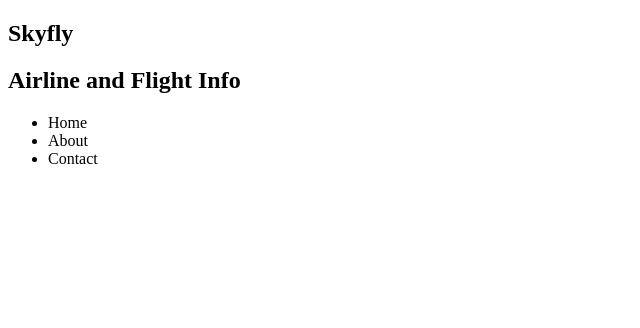
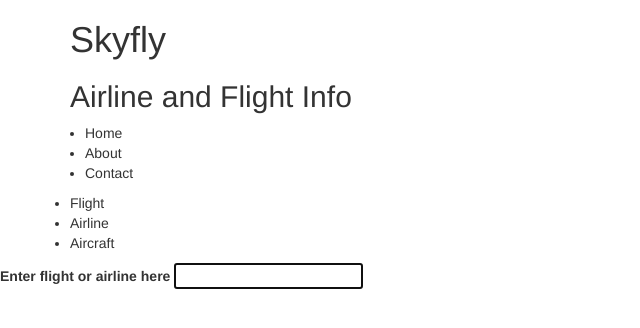
Before and after one commit to Gerpha/Q1-Project, a plain HTML site: page index.html in a window 1280 px wide. Shown: the whole page, without its empty margins (0-640 px from the left). Drawn offline with nearby package versions, Linux system fonts and the light colour scheme.

Commit message:
Added nav bars and search input

```diff
--- a/index.html
+++ b/index.html
@@ -2,6 +2,9 @@
 <html>
   <head>
     <meta charset="utf-8">
+    <link rel="stylesheet" href="https://maxcdn.bootstrapcdn.com/bootstrap/3.3.7/css/bootstrap.min.css" integrity="sha384-BVYiiSIFeK1dGmJRAkycuHAHRg32OmUcww7on3RYdg4Va+PmSTsz/K68vbdEjh4u" crossorigin="anonymous">
+    <script src="https://maxcdn.bootstrapcdn.com/bootstrap/3.3.7/js/bootstrap.min.js" integrity="sha384-Tc5IQib027qvyjSMfHjOMaLkfuWVxZxUPnCJA7l2mCWNIpG9mGCD8wGNIcPD7Txa" crossorigin="anonymous"></script>
+    <script src="https://code.jquery.com/jquery-3.1.1.min.js" integrity="sha256-hVVnYaiADRTO2PzUGmuLJr8BLUSjGIZsDYGmIJLv2b8=" crossorigin="anonymous"></script>
     <title>Aviation Data</title>
   </head>
 
@@ -23,6 +26,20 @@
         </nav>
       </div>
     </header>
-
+    <main>
+    <section>
+      <div>
+        <nav>
+          <ul class="container">
+            <li><a href=""></a>Flight</li>
+            <li><a href=""></a>Airline</li>
+            <li><a href=""></a>Aircraft</li>
+          </ul>
+        </nav>
+        <label for="search">Enter flight or airline here</label>
+        <input type="text" autofocus="" name="search" id="search" value="">
+      </div>
+    </section>
+    </main>
   </body>
 </html>
--- a/styles/main.css
+++ b/styles/main.css
@@ -0,0 +1,11 @@
+header div .container {
+  display: flex;
+  justify-content: space-around;
+}
+
+nav ul {
+  display: flex;
+  list-style: none;
+  padding: 1em;
+  margin-right: 1em;
+}
```
